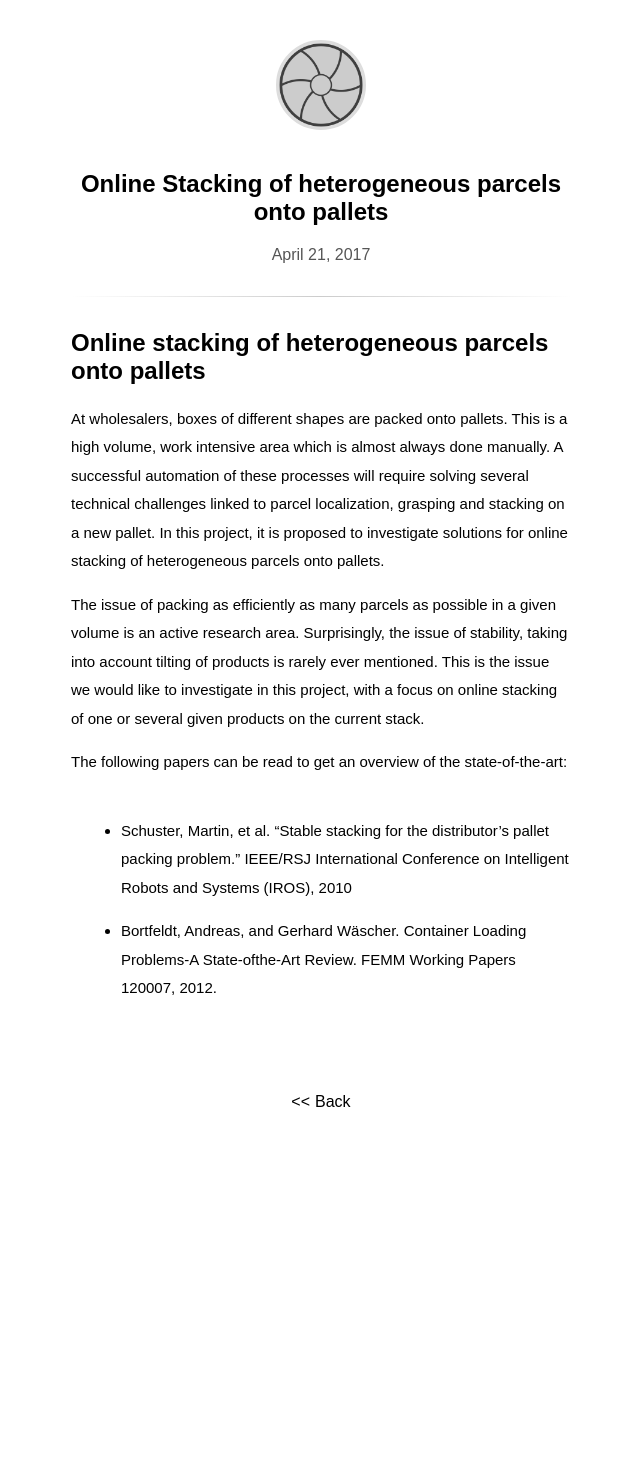
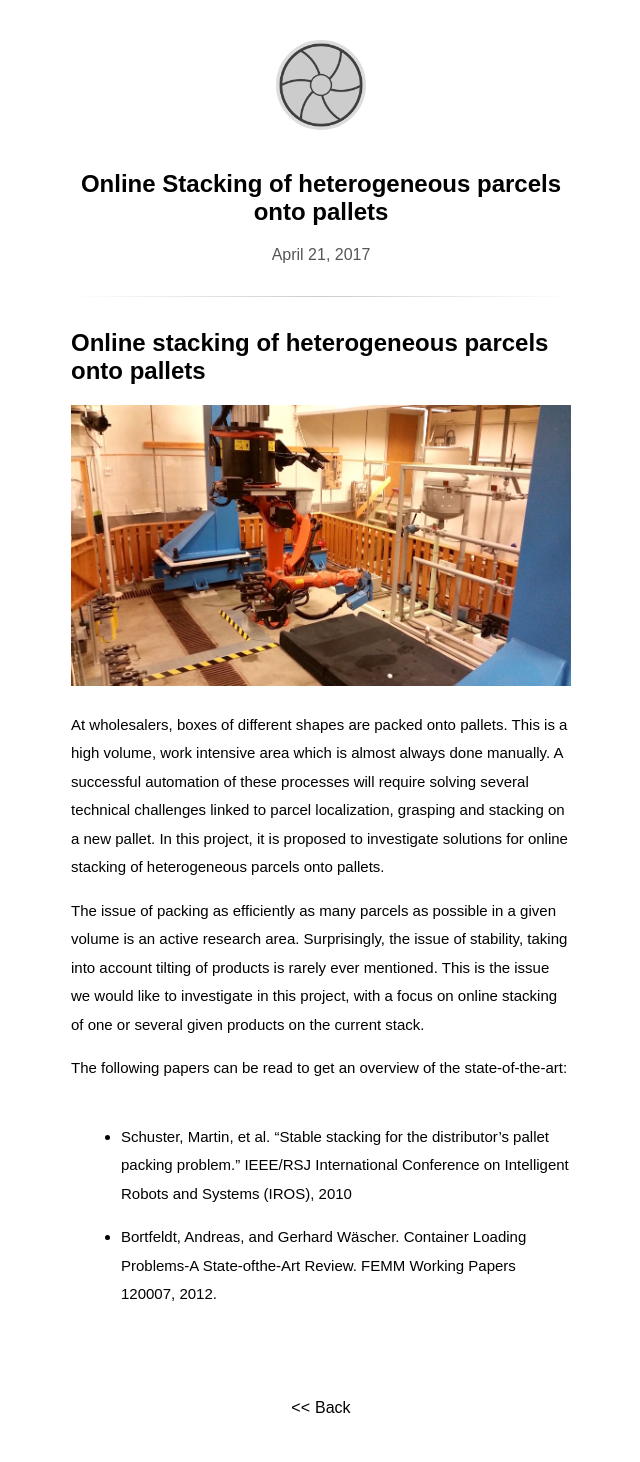
Before and after one commit to gravdahl-master/gravdahl-master.github.io, a Jekyll site: the page built from _posts/2017-04-21-Online-Stacking.md, in a window 1280 px wide. Shown: the whole page, without its empty margins (319-959 px from the left). Built offline with Jekyll 4.4.1, drawn with Linux system fonts in a browser that asks for light colours; some web fonts are replaced; before the commit the page ends 1156 px from its top, so only the background shows below that.

Commit message:
Update 2017-04-21-Online-Stacking.md

```diff
--- a/_posts/2017-04-21-Online-Stacking.md
+++ b/_posts/2017-04-21-Online-Stacking.md
@@ -6,7 +6,7 @@ categories: [nonlinear control, sliding mode]
 ---
 # Online stacking of heterogeneous parcels onto pallets #
 
-
+![robotlab]({{site.baseurl}}/assets/robotlab1.jpg)
 
 At wholesalers, boxes of different shapes are packed onto pallets. This is a high volume, work intensive area which is almost always done manually. A successful automation of these processes will require solving several technical challenges linked to parcel localization, grasping and stacking on a new pallet. In this project, it is proposed to investigate solutions for online stacking of heterogeneous parcels onto pallets.
 
```
